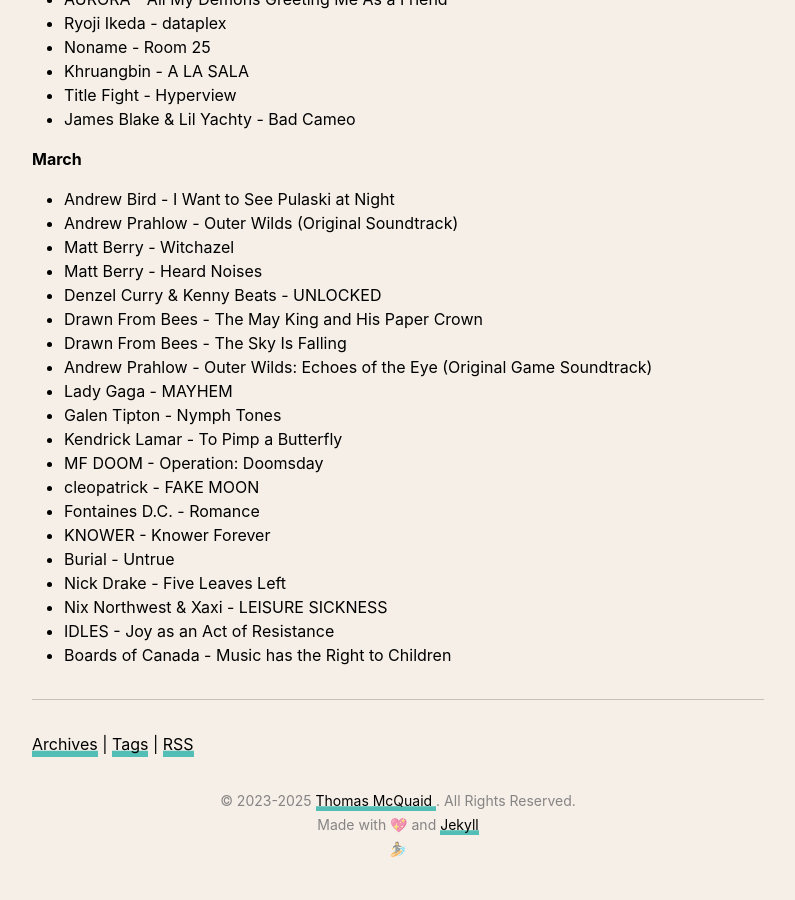
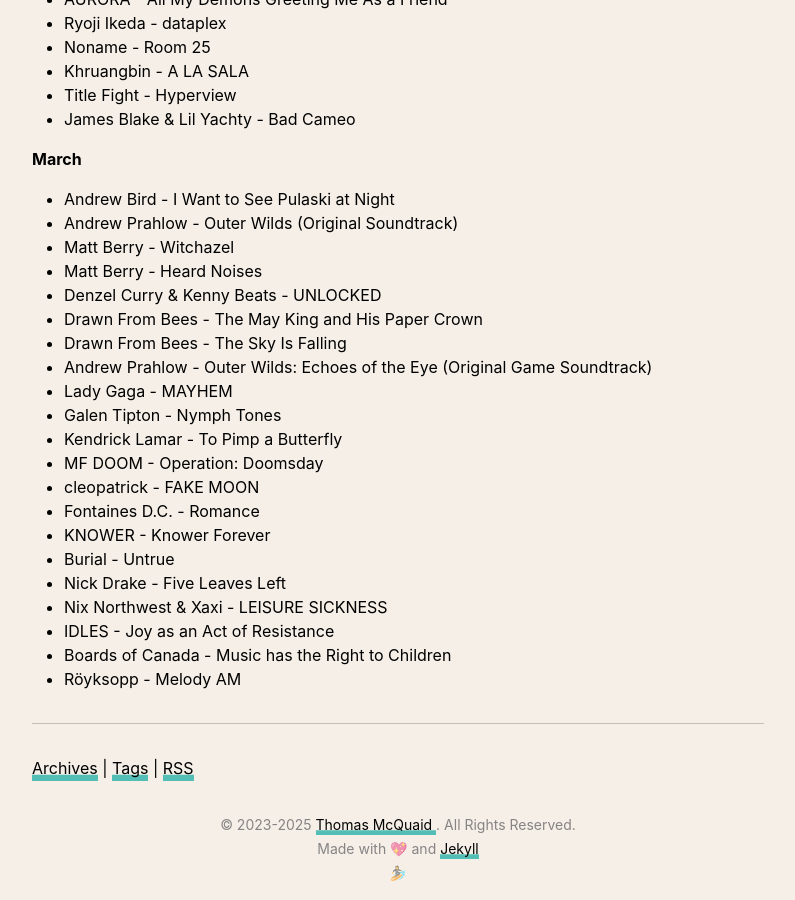
Before and after one commit to thomasmcquaidee/thomasmcquaidee.github.io, a Jekyll site: the page built from _posts/2025-01-21-listening-to-more-albums.md, in a window 1280 px wide and 900 px high, scrolled down 1133 px. Shown: the whole window, without its empty margins (242-1037 px from the left). Built offline with Jekyll 4.4.1, drawn with Linux system fonts in a browser that asks for light colours; before the commit the page ends 2009 px from its top, so only the background shows below that.

Commit message:
Update 2025-01-21-listening-to-more-albums.md

```diff
--- a/_posts/2025-01-21-listening-to-more-albums.md
+++ b/_posts/2025-01-21-listening-to-more-albums.md
@@ -67,3 +67,4 @@
 - Nix Northwest & Xaxi - LEISURE SICKNESS
 - IDLES - Joy as an Act of Resistance
 - Boards of Canada - Music has the Right to Children
+- Röyksopp - Melody AM
```
